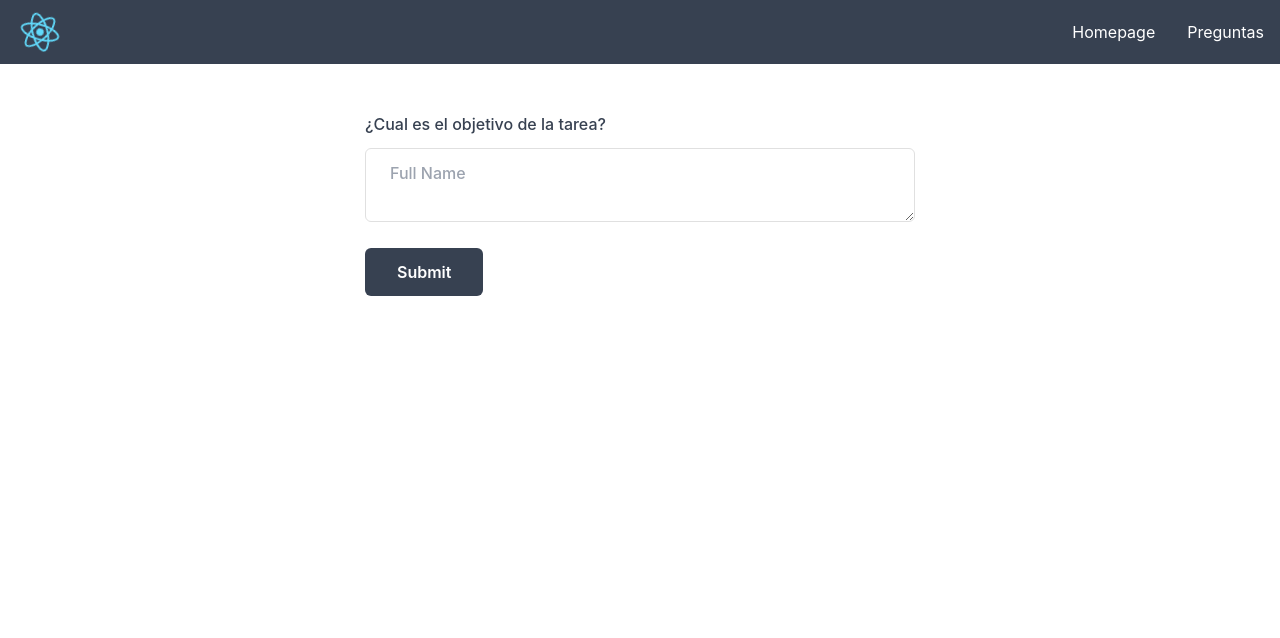
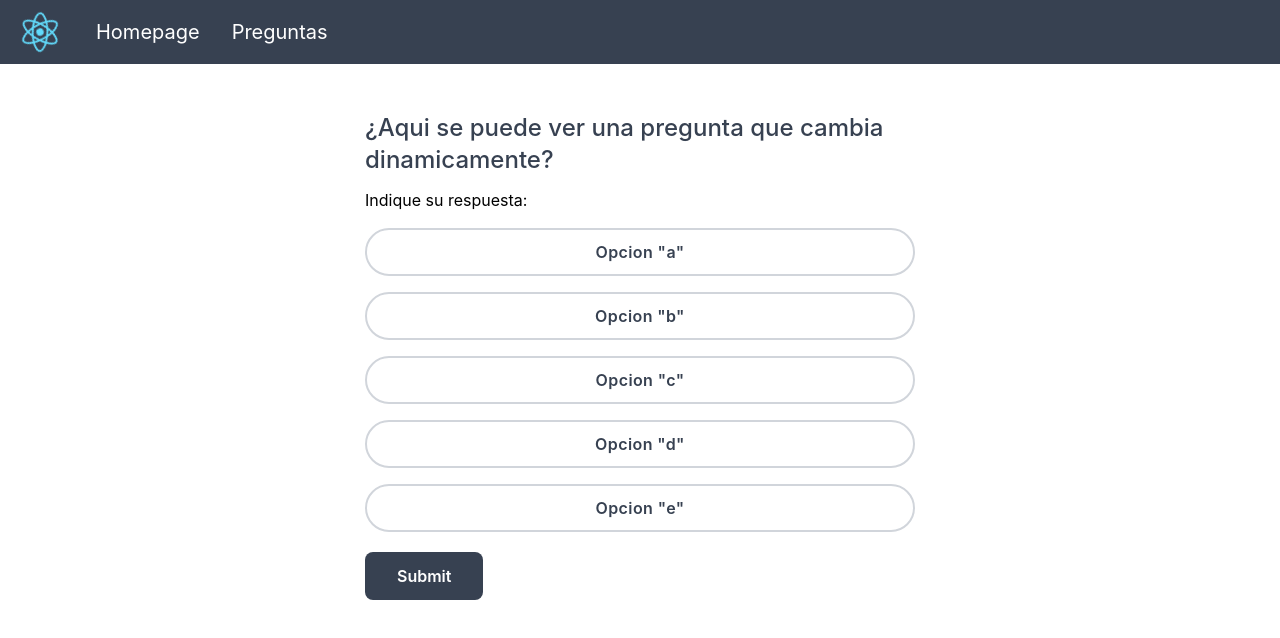
Before and after one commit to William-CarterG/Advanced-Web-Dev---Canvas-Project-, a React (Create React App) app in the folder responder/: page / in a window 1280 px wide. Both pictures are taken after a click on the link "Preguntas". Shown: the top 638 px of the page. Built offline with nearby package versions, Linux system fonts and the light colour scheme.

Commit message:
feat(responder/*): assignment and some questions template

```diff
--- a/responder/src/App.js
+++ b/responder/src/App.js
@@ -5,7 +5,7 @@ import Homepage from './components/Homepage.js';
 import Questions from './components/Questions.js';
 
 const App = () => {
-  const [route, setRoute] = useState('home');
+  const [route, setRoute] = useState('homepage');
 
   const renderPage = () => {
     switch (route) {
@@ -19,15 +19,11 @@ const App = () => {
   return (
 
     <div>
-      <nav class="relative select-none bg-gray-700 lg:flex lg:items-stretch w-full h-16">
-        <div class="flex flex-no-shrink items-stretch my-auto h-12">
+      <nav class="relative select-none bg-gray-700 flex items-stretch w-full h-16">
+        <div class="flex  my-auto h-12">
           <img src={logo} alt="logo" class="App-logo w-20" />
-        </div>
-        <div class="lg:flex lg:items-stretch lg:flex-no-shrink lg:flex-grow">
-          <div class="lg:flex lg:items-stretch lg:justify-end ml-auto">
-            <a onClick={() => setRoute('homepage')} class="flex-no-grow flex-no-shrink relative py-2 px-4 leading-normal text-white no-underline flex items-center">Homepage</a>
-            <a onClick={() => setRoute('questions')} class="flex-no-grow flex-no-shrink relative py-2 px-4 leading-normal text-white no-underline flex items-center">Preguntas</a>
-          </div>
+          <a onClick={() => setRoute('homepage')}  class="flex-no-grow flex-no-shrink relative py-2 px-4 leading-normal text-white no-underline flex items-center text-xl">Homepage</a>
+          <a onClick={() => setRoute('questions')} class="flex-no-grow flex-no-shrink relative py-2 px-4 leading-normal text-white no-underline flex items-center text-xl">Preguntas</a>
         </div>
       </nav>
       <div>{renderPage()}</div>
--- a/responder/src/components/Homepage.js
+++ b/responder/src/components/Homepage.js
@@ -4,15 +4,13 @@ const Homepage = () => {
       <div class="md:flex items-center justify-center md:w-1/2 md:bg-gray-700">
         <div class="py-6 px-8 md:py-0">
           <h2 class="text-gray-700 text-2xl font-bold md:text-gray-100">Cuestionario de Web</h2>
-          <p class="mt-2 text-gray-600 md:text-gray-400">En el siguiente test, se abordaran preguntas basicas del manejo de css, y html.</p>
+          <p class="mt-2 text-gray-600 md:text-gray-400 text-base">En el siguiente test, se abordaran preguntas basicas del manejo de css, y html.</p>
         </div>
       </div>
       <div class="flex items-center justify-center pb-6 md:py-0 md:w-1/2 md:border-b-8 border-gray-700">
-        <form>
-          <div class="flex flex-col rounded-lg overflow-hidden sm:flex-row">
-            <button class="py-3 px-4 bg-gray-700 text-gray-100 font-semibold uppercase hover:bg-gray-600">subscribe</button>
-          </div>
-        </form>
+        <div class="flex flex-col rounded-lg overflow-hidden sm:flex-row">
+          <button class="py-3 px-4 bg-gray-700 text-gray-100 font-semibold hover:bg-gray-600">Realizar Prueba</button>
+        </div>
       </div>
     </div>
   );
--- a/responder/src/components/Questions.js
+++ b/responder/src/components/Questions.js
@@ -1,31 +1,44 @@
+import React, { useState } from 'react';
+import Bools from './type/Bools.js';
+import Choices from './type/Choices.js';
+
 const Questions = () => {
+    const [question, setQuestion] = useState('choices');
+    const renderQuestion = () => {
+        switch (question) {
+          case 'choices':
+            return <Choices />;
+          case 'bools':
+            return <Bools />;
+        }
+      };
     return (
         <div class="flex items-center justify-center p-12">
             <div class="mx-auto w-full max-w-[550px]">
-                <form>
                 <div class="mb-5">
                     <label
-                        for="name"
-                        class="mb-3 block text-base font-medium text-gray-700"
+                    class="mb-3 block text-2xl font-medium text-gray-700"
                     >
-                        ¿Cual es el objetivo de la tarea?
+                    ¿Aqui se puede ver una pregunta que cambia dinamicamente?
                     </label>
-                        <textarea
-                        type="text"
-                        name="name"
-                        id="name"
-                        placeholder="Full Name"
-                        class="w-full rounded-md border border-[#e0e0e0] bg-white py-3 px-6 text-base font-medium text-[#6B7280] outline-none"
-                        />
+                    <span>Indique su respuesta:</span>
+                    <br/>
+                    <div>{renderQuestion()}</div>
                 </div>
                 <div>
                     <button
-                        class="hover:shadow-form rounded-md bg-gray-700 py-3 px-8 text-base font-semibold text-white outline-none"
+                    className="hover:shadow-form rounded-lg bg-gray-700 py-3 px-8 text-base font-semibold text-white outline-none"
+                    onClick={() => {
+                        if (question === "choices") {
+                            setQuestion('bools');
+                        } else{
+                            setQuestion('choices');
+                        }
+                    }}
                     >
                     Submit
                     </button>
                 </div>
-                </form>
             </div>
         </div>
     );
--- /dev/null
+++ b/responder/src/components/type/Bools.js
@@ -0,0 +1,18 @@
+const Bools = () => {
+    return (
+        <div class="mt-4 grid space-y-4">
+        <button class="group h-12 px-6 border-2 border-gray-300 rounded-full transition duration-300 focus:bg-green-200 ">
+            <div class="relative flex items-center space-x-4 justify-center">
+                <span class="block w-max font-semibold tracking-wide text-gray-700 text-sm transition duration-300 group-hover:text-blue-600 sm:text-base">Verdadero</span>
+            </div>
+        </button>
+        <button class="group h-12 px-6 border-2 border-gray-300 rounded-full transition duration-300 focus:bg-red-100 ">
+            <div class="relative flex items-center space-x-4 justify-center">
+                <span class="block w-max font-semibold tracking-wide text-gray-700 text-sm transition duration-300 group-hover:text-blue-600 sm:text-base">Falso</span>
+            </div>
+        </button>
+    </div>
+    );
+  };
+
+export default Bools;
--- /dev/null
+++ b/responder/src/components/type/Choices.js
@@ -0,0 +1,33 @@
+const Choices = () => {
+    return (
+        <div class="mt-4 grid space-y-4">
+            <button class="group h-12 px-6 border-2 border-gray-300 rounded-full transition duration-300 focus:bg-blue-50 ">
+                <div class="relative flex items-center space-x-4 justify-center">
+                    <span class="block w-max font-semibold tracking-wide text-gray-700 text-sm transition duration-300 group-hover:text-blue-600 sm:text-base">Opcion "a"</span>
+                </div>
+            </button>
+            <button class="group h-12 px-6 border-2 border-gray-300 rounded-full transition duration-300 focus:bg-blue-50 ">
+                <div class="relative flex items-center space-x-4 justify-center">
+                    <span class="block w-max font-semibold tracking-wide text-gray-700 text-sm transition duration-300 group-hover:text-blue-600 sm:text-base">Opcion "b"</span>
+                </div>
+            </button>
+            <button class="group h-12 px-6 border-2 border-gray-300 rounded-full transition duration-300 focus:bg-blue-50 ">
+                <div class="relative flex items-center space-x-4 justify-center">
+                    <span class="block w-max font-semibold tracking-wide text-gray-700 text-sm transition duration-300 group-hover:text-blue-600 sm:text-base">Opcion "c"</span>
+                </div>
+            </button>
+            <button class="group h-12 px-6 border-2 border-gray-300 rounded-full transition duration-300 focus:bg-blue-50 ">
+                <div class="relative flex items-center space-x-4 justify-center">
+                    <span class="block w-max font-semibold tracking-wide text-gray-700 text-sm transition duration-300 group-hover:text-blue-600 sm:text-base">Opcion "d"</span>
+                </div>
+            </button>
+            <button class="group h-12 px-6 border-2 border-gray-300 rounded-full transition duration-300 focus:bg-blue-50 ">
+                <div class="relative flex items-center space-x-4 justify-center">
+                    <span class="block w-max font-semibold tracking-wide text-gray-700 text-sm transition duration-300 group-hover:text-blue-600 sm:text-base">Opcion "e"</span>
+                </div>
+            </button>
+        </div>
+    );
+  };
+
+export default Choices;
```
Lines whose indentation alone changed are shown as unchanged.
